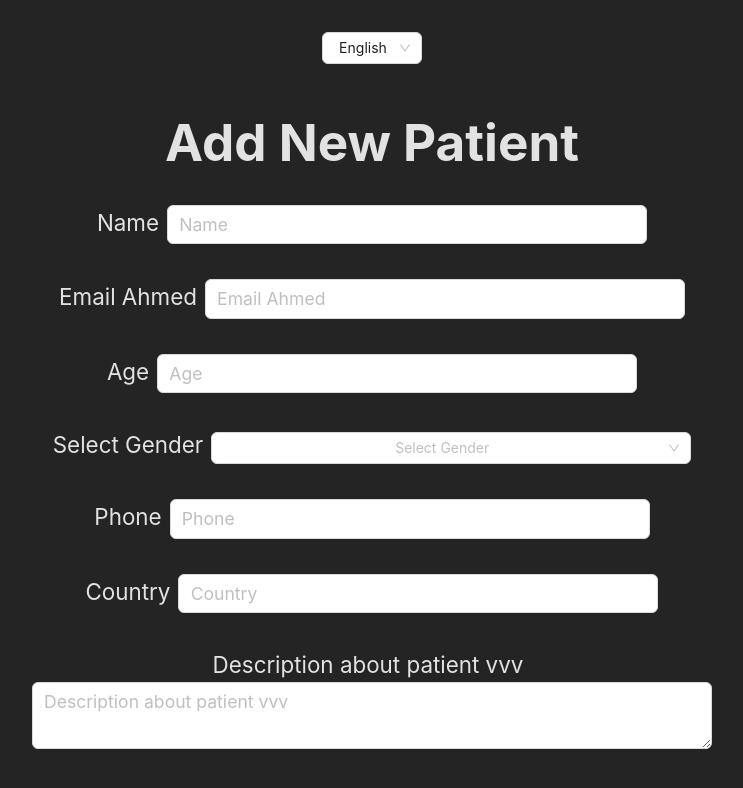
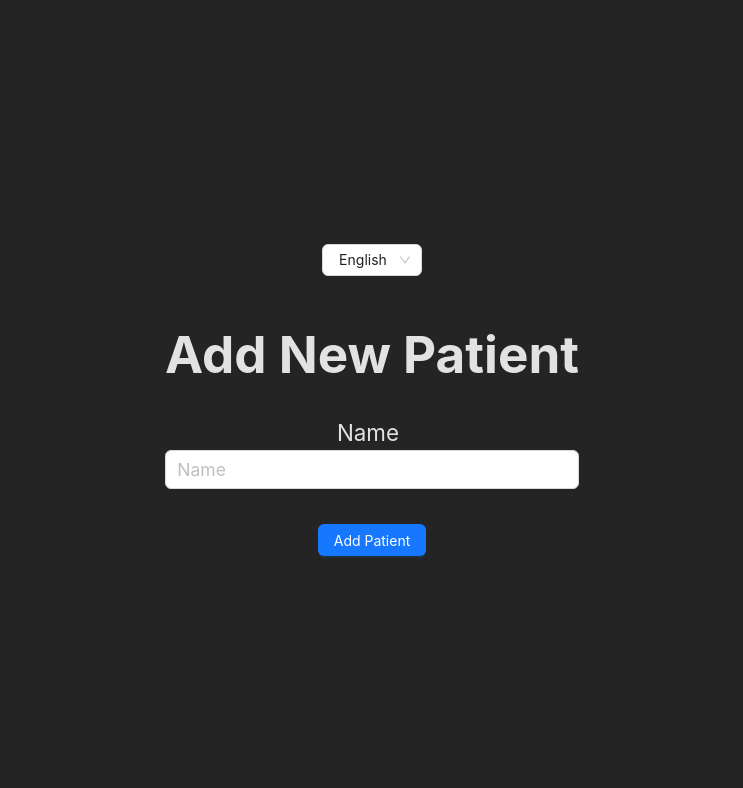
Before and after one commit to Ahmed-Elbessfy/add-patient-app, a React (Vite) app: page /add_patient in a window 1280 px wide. Shown: the top 788 px of the page, without its empty margins (268-1011 px from the left). Built offline with nearby package versions, Linux system fonts and the light colour scheme.

Commit message:
working on building validation dynamically

```diff
--- a/src/pages/AddPatientPage.tsx
+++ b/src/pages/AddPatientPage.tsx
@@ -34,189 +34,11 @@ const AddPatientPage: FC = () => {
         placeholder: `${t("formInputs.nameInput.text")}`,
         label: `${t("formInputs.nameInput.text")}`,
         // validationRules: [{ required: true }],
-      },
-      {
-        fieldType: "text",
-        name: "email",
-        schemaName: "email",
-        testId: "email",
-        id: "email",
-        placeholder: `${t("formInputs.emailInput.text")}`,
-        label: `${t("formInputs.emailInput.text")}`,
-        // validationRules: [
-        //   {
-        //     required: true,
-        //     pattern: /^[A-Za-z0-9,-_.]{3,}@[A-Za-z0-9]{3,}.[A-Za-z]{2,}$/,
-        //   },
-        // ],
-      },
-      {
-        fieldType: "number",
-        name: "age",
-        schemaName: "age",
-        testId: "age",
-        id: "age",
-        placeholder: `${t("formInputs.ageInput.text")}`,
-        label: `${t("formInputs.ageInput.text")}`,
-        // validationRules: [{ required: true, min: 1, max: 200 }],
-      },
-      {
-        fieldType: "select",
-        name: "gender",
-        schemaName: "gender",
-        testId: "gender",
-        id: "gender",
-        placeholder: `${t("formInputs.genderInput.text")}`,
-        label: `${t("formInputs.genderInput.text")}`,
-        options: [
+        validation: [
           {
-            value: "male",
-            label: `${t("formInputs.genderInput.options.male")}`,
-          },
-          {
-            value: "female",
-            label: `${t("formInputs.genderInput.options.female")}`,
+            type: "required",
           },
         ],
-        // validationRules: [{ required: true }],
-      },
-      {
-        fieldType: "text",
-        name: "phone",
-        schemaName: "phone",
-        testId: "phone",
-        id: "phone",
-        placeholder: `${t("formInputs.phoneInput.text")}`,
-        label: `${t("formInputs.phoneInput.text")}`,
-        // validationRules: [
-        //   {
-        //     required: true,
-        //     pattern:
-        //       /^(0111|0114|0112|0155|0101|0109|0106|0100|0120|0128|0127|0122)\d{7}$/,
-        //   },
-        // ],
-      },
-      {
-        fieldType: "text",
-        name: "country",
-        schemaName: "country",
-        testId: "country",
-        id: "country",
-        placeholder: `${t("formInputs.countryInput.text")}`,
-        label: `${t("formInputs.countryInput.text")}`,
-        // validationRules: [{ required: true }],
-      },
-      {
-        fieldType: "textarea",
-        name: "description",
-        schemaName: "description",
-        testId: "description",
-        id: "description",
-        placeholder: `${t("formInputs.descriptionInput.text")}`,
-        label: `${t("formInputs.descriptionInput.text")}`,
-        // validationRules: [{ required: false }],
-      },
-      {
-        fieldType: "radio",
-        name: "gamer",
-        schemaName: "gamer",
-        testId: "gamer",
-        id: "gamer",
-        placeholder: `${t("formInputs.gamerRadioInput.text")}`,
-        label: `${t("formInputs.gamerRadioInput.text")}`,
-        options: [
-          {
-            value: "gamer",
-            label: `${t("formInputs.gamerRadioInput.options.gamer")}`,
-          },
-          {
-            value: "not_gamer",
-            label: `${t("formInputs.gamerRadioInput.options.not_gamer")}`,
-          },
-        ],
-        // validationRules: [{ required: true }],
-      },
-      {
-        fieldType: "checkbox",
-        name: "preferredMeals",
-        schemaName: "preferredMeals",
-        testId: "preferredMeals",
-        id: "preferredMeals",
-        label: `${t("formInputs.prefMealCheckboxInput.text")}`,
-        options: [
-          {
-            label: `${t("formInputs.prefMealCheckboxInput.options.apple")}`,
-            value: "apple",
-          },
-          {
-            label: `${t("formInputs.prefMealCheckboxInput.options.pear")}`,
-            value: "pear",
-          },
-          {
-            label: `${t("formInputs.prefMealCheckboxInput.options.orange")}`,
-            value: "orange",
-          },
-        ],
-        // validationRules: [
-        //   { required: true, acceptMultiples: true, valueFormat: [] },
-        // ],
-      },
-      {
-        fieldType: "datePicker",
-        name: "datePicker",
-        schemaName: "datePicker",
-        testId: "datePicker",
-        id: "datePicker",
-        placeholder: `${t("formInputs.datePickerInput.text")}`,
-        label: `${t("formInputs.datePickerInput.text")}`,
-        showTime: true,
-        format: "DD/MM/YYYY,hh:mm",
-        // validationRules: [{ required: true }],
-      },
-      {
-        fieldType: "rangePicker",
-        name: "rangePicker",
-        schemaName: "rangePicker",
-        testId: "rangePicker",
-        id: "rangePicker",
-        placeholder: [
-          `${t("formInputs.rangePickerInput.startText")}`,
-          `${t("formInputs.rangePickerInput.endText")}`,
-        ],
-        label: `${t("formInputs.rangePickerInput.text")}`,
-        showTime: true,
-        format: "DD/MM/YYYY,hh:mm",
-        // validationRules: [
-        //   { required: true, acceptMultiples: true, valueFormat: [] },
-        // ],
-      },
-      {
-        fieldType: "switch",
-        name: "available",
-        schemaName: "available",
-        testId: "available",
-        id: "available",
-        label: `${t("formInputs.switchInput.text")}`,
-        // validationRules: [{ required: true }],
-      },
-      {
-        fieldType: "slider",
-        name: "how_much",
-        schemaName: "how_much",
-        testId: "how_much",
-        id: "slider",
-        label: `${t("formInputs.sliderInput.text")}`,
-        // validationRules: [{ required: true, min: 1 }],
-      },
-      {
-        fieldType: "rate",
-        name: "rate",
-        schemaName: "rate",
-        testId: "rate",
-        id: "rate",
-        label: `${t("formInputs.rateInput.text")}`,
-        allowHalfRate: true,
-        // validationRules: [{ required: true, min: 0.5 }],
       },
     ],
     onSubmit,
--- a/src/patterns/DynamicForm/DynamicForm.constants.ts
+++ b/src/patterns/DynamicForm/DynamicForm.constants.ts
@@ -1,4 +1,4 @@
-import * as yup from "yup"
+import * as yup from "yup";
 
 const telRegex: RegExp =
   /^(0111|0114|0112|0155|0101|0109|0106|0100|0120|0128|0127|0122)\d{7}$/;
@@ -28,12 +28,30 @@ import * as yup from "yup"
   gamer: yup.string().required("Game status is required"),
   preferredMeals: yup
     .array()
-      .of(yup.string().required()).required("Select at least one meal"),
+    .of(yup.string().required())
+    .required("Select at least one meal"),
   datePicker: yup.string().required("date is required"),
   rangePicker: yup
     .array()
-      .of(yup.string().required()).required("Session period is required"),
+    .of(yup.string().required())
+    .required("Session period is required"),
   available: yup.boolean().required("Please set your Availability"),
   how_much: yup.number().required("Please set How much"),
   rate: yup.number().required("Please give a rate"),
 });
+
+export const input_types = {
+  input_text: "input_text",
+};
+
+export const validation_rule_types = {
+  required: "required",
+};
+
+export const error_messages = {
+  [validation_rule_types.required]: "This field is required",
+};
+
+export const input_validation_types = {
+  [input_types.input_text]: yup.string(),
+};
--- a/src/patterns/DynamicInput/DynamicInput.types.tsx
+++ b/src/patterns/DynamicInput/DynamicInput.types.tsx
@@ -31,6 +31,9 @@ export type schemaTypes =
 //   acceptMultiples?: boolean;
 //   valueFormat?: string | string[];
 // };
+type validationFormat = {
+  type: string;
+};
 
 interface DynamicInputConfigBase {
   fieldType:
@@ -51,6 +54,7 @@ interface DynamicInputConfigBase {
   label?: string;
   id?: string;
   testId?: string;
+  validation: validationFormat[];
   // validationRules: validationRuleFormat[];
   // onChange: (value: FieldElement["value"]) => void;
 }
```
Also changed, not shown: src/patterns/DynamicForm/DynamicForm.types.tsx (+0 -13 lines), src/utils/validation.ts (added, +31 -0 lines), 1 other file (tests, documents, lock files or other folders). Lines whose indentation alone changed are shown as unchanged.
